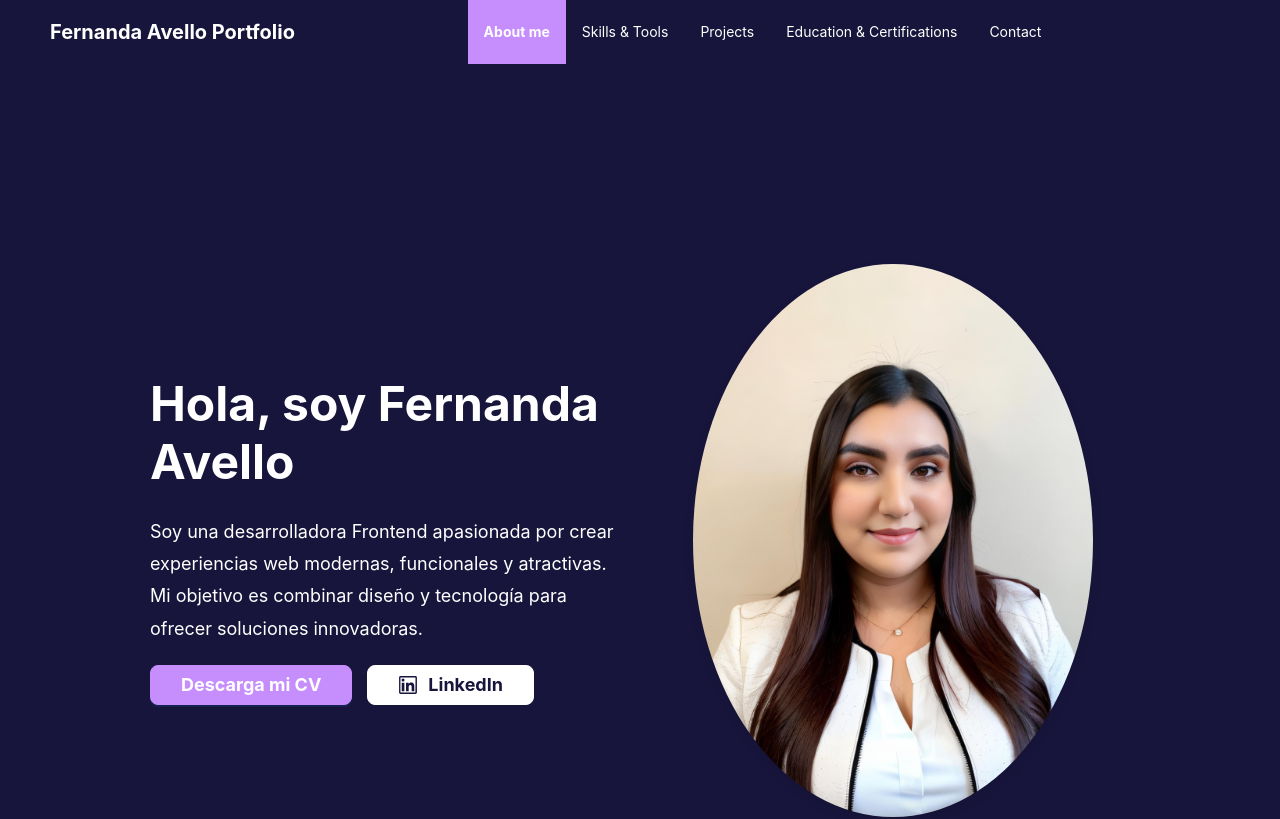
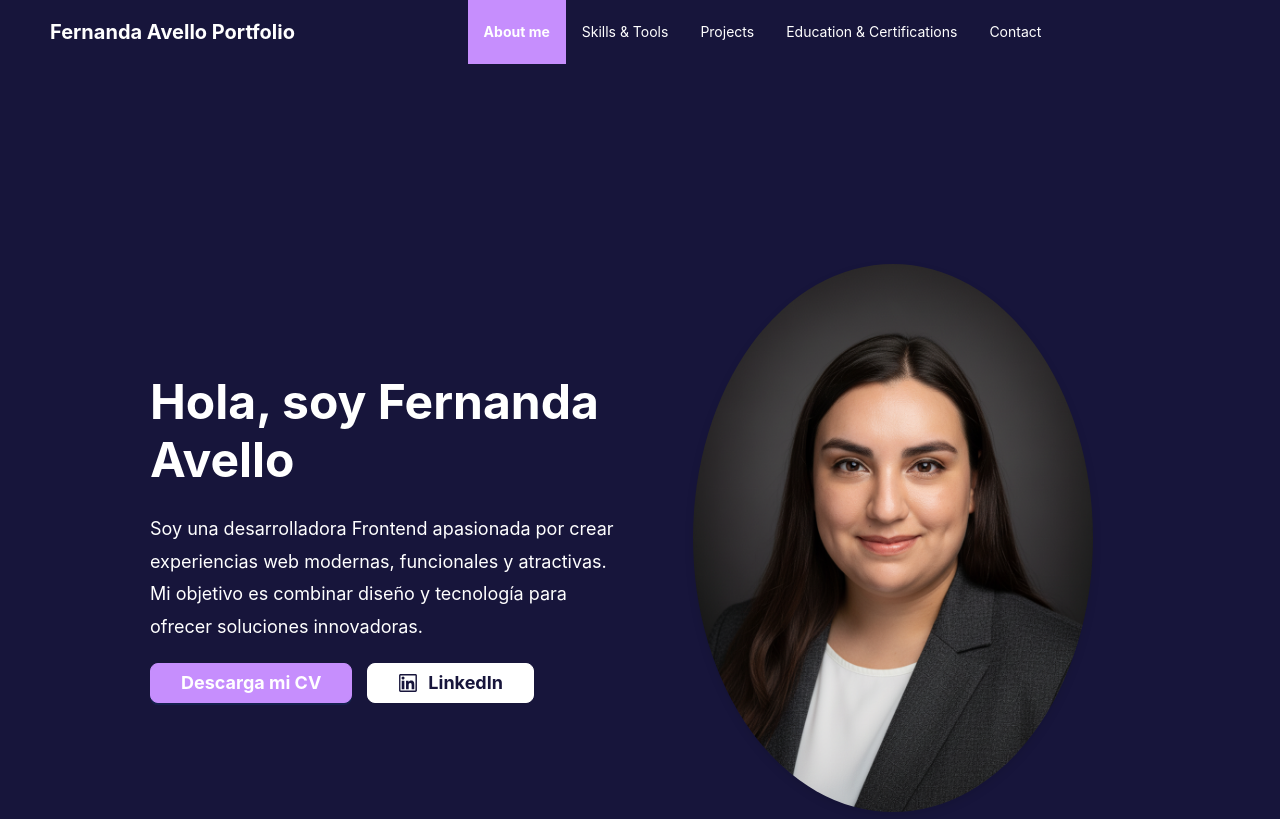
Before and after one commit to FernandaAvello/landing-portfolio, a React (Vite) app: page / in a window 1280 px wide. Shown: the top 819 px of the page. Built offline with nearby package versions, Linux system fonts and the light colour scheme.

Commit message:
Update Home.jsx

```diff
--- a/src/components/Home.jsx
+++ b/src/components/Home.jsx
@@ -88,7 +88,7 @@ const Home = () => {
         {/* Columna de imagen */}
         <Col xs={24} md={12} style={{ textAlign: "center" }}>
           <img
-            src="./images/profile1.JPG"
+            src="./images/profile.png"
             alt="Foto de Fernanda Avello"
             style={{
               width: "100%",
```
